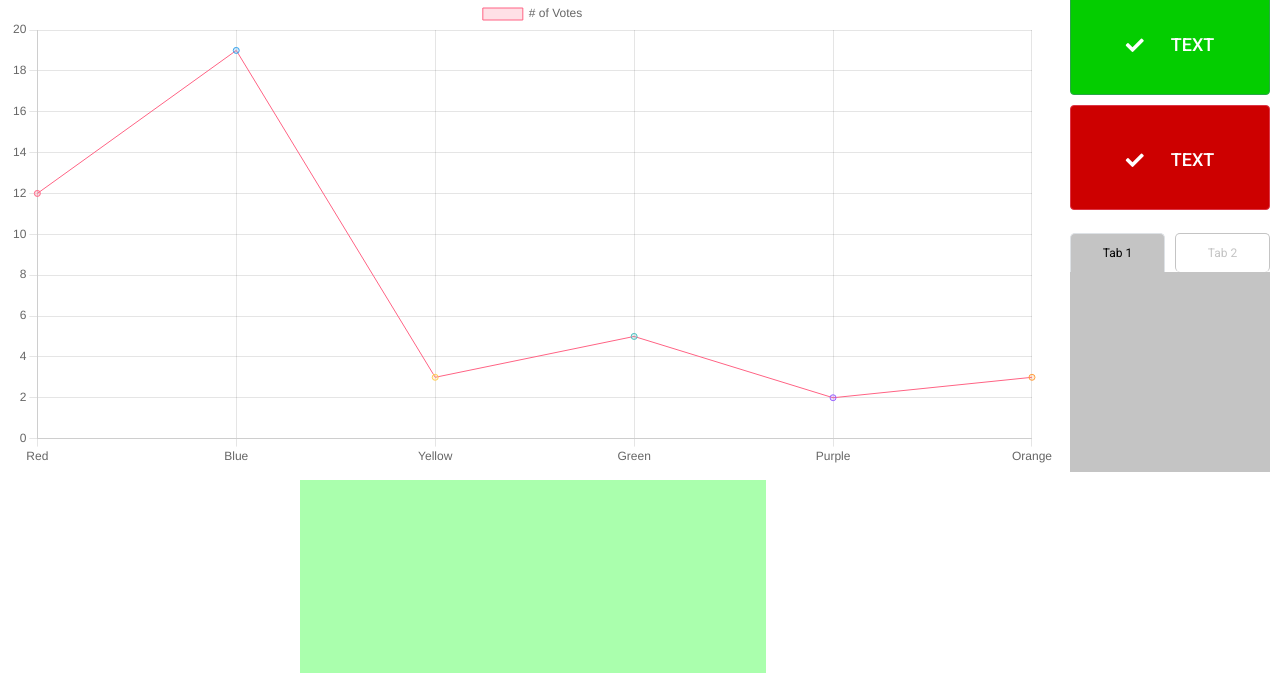
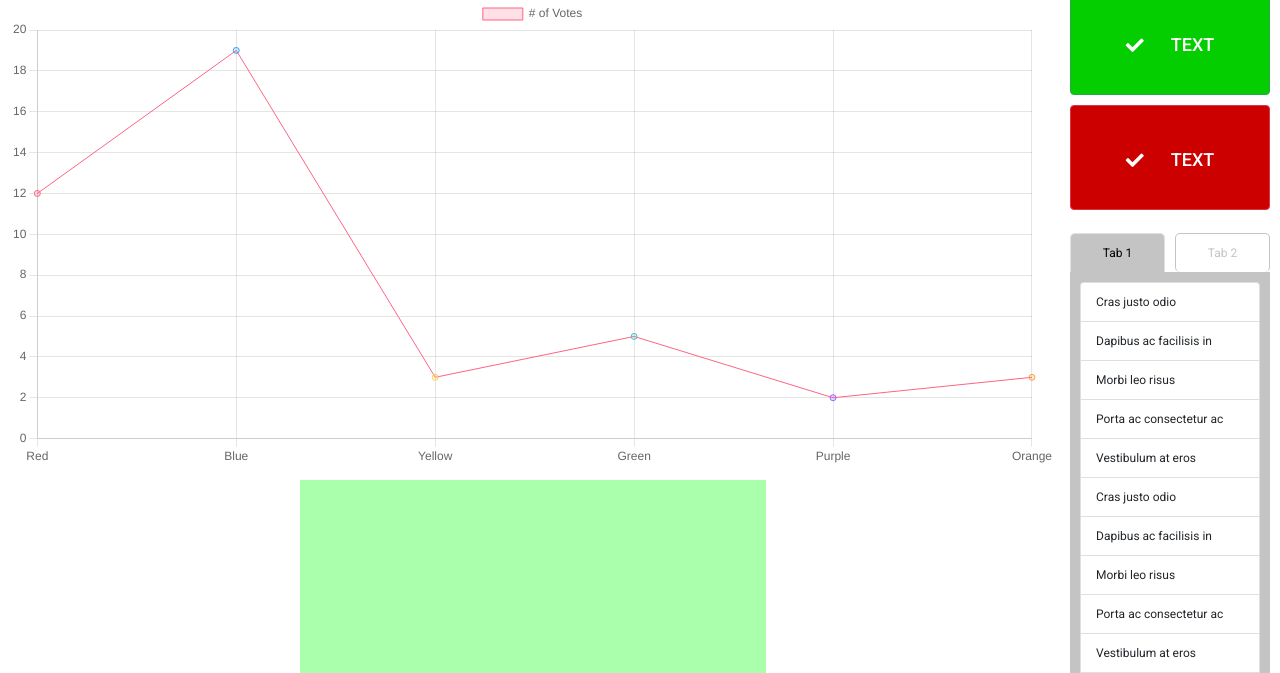
Before and after one commit to mahmud-makhsudov/html-game, a plain HTML site: page index.html in a window 1280 px wide. Shown: the part 127-800 px from the top of the page. Drawn offline with nearby package versions, Linux system fonts and the light colour scheme.

Commit message:
fixed adaptive

```diff
--- a/css/style.css
+++ b/css/style.css
@@ -195,7 +195,7 @@ body {
     -webkit-box-direction: normal;
     -ms-flex-direction: column;
     flex-direction: column;
-    padding: 10px;
+    padding: 10px 10px 118px;
   }
   .main__aside-content2 {
     -webkit-box-ordinal-group: 0;
@@ -203,6 +203,11 @@ body {
     order: -1;
   }
   .main__aside-content1 {
+    position: fixed;
+    bottom: 0;
+    left: 0;
+    right: 0;
+    z-index: 1;
     display: -webkit-box;
     display: -ms-flexbox;
     display: flex;
@@ -311,7 +316,7 @@ body {
   }
 } */
 
-@media (max-width: 640px) and (orientation: landscape) {
+@media (max-width: 812px) and (orientation: landscape) {
   .main {
     display: flex;
     flex-wrap: nowrap;
@@ -326,11 +331,12 @@ body {
     padding: 5px 10px;
   }
   .main__aside-btn {
-    max-width: 86px;
+    max-width: calc(50% - 5px);
     flex-direction: column;
     align-items: center;
   }
   .main__aside-content1 {
+    position: static;
     flex-wrap: wrap;
     background-color: transparent;
     padding: 10px 0;
@@ -350,7 +356,7 @@ body {
     margin: 0 0 10px;
   }
   .main__aside {
-    max-width: 202px;
+    flex-basis: 30%;
     padding: 0 10px;
   }
   .main__aside-tabs {
@@ -361,6 +367,6 @@ body {
     height: 105px;
   }
   .main__content {
-    max-width: 438px;
+    max-width: 70%;
   }
 }
--- a/index.html
+++ b/index.html
@@ -99,9 +99,57 @@
           </li>
         </ul>
         <div class="tab-content aside__tab-content" id="myTabContent">
-          <div class="tab-pane fade show active" id="tab1" role="tabpanel" aria-labelledby="tab1-tab"></div>
+          <div class="tab-pane fade show active" id="tab1" role="tabpanel" aria-labelledby="tab1-tab">
+            <ul class="list-group main__list" data-da="#tab2, 991, 1">
+              <li class="list-group-item">Cras justo odio</li>
+              <li class="list-group-item">Dapibus ac facilisis in</li>
+              <li class="list-group-item">Morbi leo risus</li>
+              <li class="list-group-item">Porta ac consectetur ac</li>
+              <li class="list-group-item">Vestibulum at eros</li>
+              <li class="list-group-item">Cras justo odio</li>
+              <li class="list-group-item">Dapibus ac facilisis in</li>
+              <li class="list-group-item">Morbi leo risus</li>
+              <li class="list-group-item">Porta ac consectetur ac</li>
+              <li class="list-group-item">Vestibulum at eros</li>
+              <li class="list-group-item">Cras justo odio</li>
+              <li class="list-group-item">Dapibus ac facilisis in</li>
+              <li class="list-group-item">Morbi leo risus</li>
+              <li class="list-group-item">Porta ac consectetur ac</li>
+              <li class="list-group-item">Vestibulum at eros</li>
+              <li class="list-group-item">Cras justo odio</li>
+              <li class="list-group-item">Dapibus ac facilisis in</li>
+              <li class="list-group-item">Morbi leo risus</li>
+              <li class="list-group-item">Porta ac consectetur ac</li>
+              <li class="list-group-item">Vestibulum at eros</li>
+              <li class="list-group-item">Cras justo odio</li>
+              <li class="list-group-item">Dapibus ac facilisis in</li>
+              <li class="list-group-item">Morbi leo risus</li>
+              <li class="list-group-item">Porta ac consectetur ac</li>
+              <li class="list-group-item">Vestibulum at eros</li>
+            </ul>
+          </div>
           <div class="tab-pane fade profile" id="tab2" role="tabpanel" aria-labelledby="tab2-tab">
             <ul class="list-group main__list">
+              <li class="list-group-item">Cras justo odio</li>
+              <li class="list-group-item">Dapibus ac facilisis in</li>
+              <li class="list-group-item">Morbi leo risus</li>
+              <li class="list-group-item">Porta ac consectetur ac</li>
+              <li class="list-group-item">Vestibulum at eros</li>
+              <li class="list-group-item">Cras justo odio</li>
+              <li class="list-group-item">Dapibus ac facilisis in</li>
+              <li class="list-group-item">Morbi leo risus</li>
+              <li class="list-group-item">Porta ac consectetur ac</li>
+              <li class="list-group-item">Vestibulum at eros</li>
+              <li class="list-group-item">Cras justo odio</li>
+              <li class="list-group-item">Dapibus ac facilisis in</li>
+              <li class="list-group-item">Morbi leo risus</li>
+              <li class="list-group-item">Porta ac consectetur ac</li>
+              <li class="list-group-item">Vestibulum at eros</li>
+              <li class="list-group-item">Cras justo odio</li>
+              <li class="list-group-item">Dapibus ac facilisis in</li>
+              <li class="list-group-item">Morbi leo risus</li>
+              <li class="list-group-item">Porta ac consectetur ac</li>
+              <li class="list-group-item">Vestibulum at eros</li>
               <li class="list-group-item">Cras justo odio</li>
               <li class="list-group-item">Dapibus ac facilisis in</li>
               <li class="list-group-item">Morbi leo risus</li>
@@ -111,6 +159,36 @@
           </div>
           <div class="tab-pane fade" id="tab3" role="tabpanel" aria-labelledby="tab3-tab">
             <ul class="list-group main__list">
+              <li class="list-group-item">Cras justo odio</li>
+              <li class="list-group-item">Dapibus ac facilisis in</li>
+              <li class="list-group-item">Morbi leo risus</li>
+              <li class="list-group-item">Porta ac consectetur ac</li>
+              <li class="list-group-item">Vestibulum at eros</li>
+              <li class="list-group-item">Cras justo odio</li>
+              <li class="list-group-item">Dapibus ac facilisis in</li>
+              <li class="list-group-item">Morbi leo risus</li>
+              <li class="list-group-item">Porta ac consectetur ac</li>
+              <li class="list-group-item">Vestibulum at eros</li>
+              <li class="list-group-item">Cras justo odio</li>
+              <li class="list-group-item">Dapibus ac facilisis in</li>
+              <li class="list-group-item">Morbi leo risus</li>
+              <li class="list-group-item">Porta ac consectetur ac</li>
+              <li class="list-group-item">Vestibulum at eros</li>
+              <li class="list-group-item">Cras justo odio</li>
+              <li class="list-group-item">Dapibus ac facilisis in</li>
+              <li class="list-group-item">Morbi leo risus</li>
+              <li class="list-group-item">Porta ac consectetur ac</li>
+              <li class="list-group-item">Vestibulum at eros</li>
+              <li class="list-group-item">Cras justo odio</li>
+              <li class="list-group-item">Dapibus ac facilisis in</li>
+              <li class="list-group-item">Morbi leo risus</li>
+              <li class="list-group-item">Porta ac consectetur ac</li>
+              <li class="list-group-item">Vestibulum at eros</li>
+              <li class="list-group-item">Cras justo odio</li>
+              <li class="list-group-item">Dapibus ac facilisis in</li>
+              <li class="list-group-item">Morbi leo risus</li>
+              <li class="list-group-item">Porta ac consectetur ac</li>
+              <li class="list-group-item">Vestibulum at eros</li>
               <li class="list-group-item">Cras justo odio</li>
               <li class="list-group-item">Dapibus ac facilisis in</li>
               <li class="list-group-item">Morbi leo risus</li>
```
